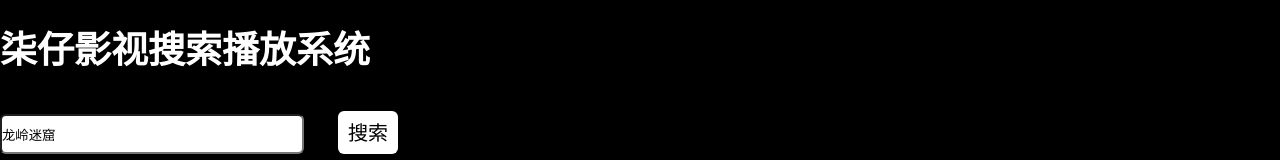
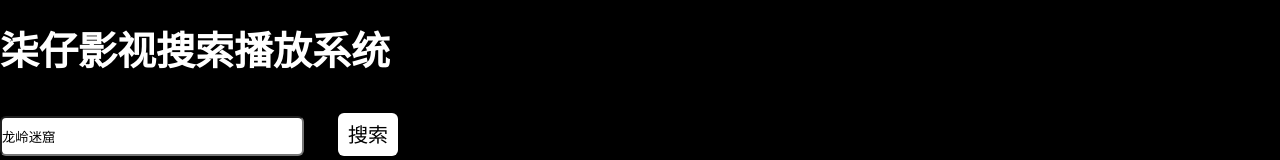
Before and after one commit to 1342130754/qi, a plain HTML site: page index.html in a window 1280 px wide. Shown: the top 160 px of the page. Drawn offline with Linux system fonts and the light colour scheme.

Commit message:
Update index.html

```diff
--- a/index.html
+++ b/index.html
@@ -18,7 +18,7 @@
 			font: "微软雅黑";
 			color: white;
 			margin-top: 20px;
-			font-size: 37px;
+			font-size: 39px;
 		}
 		input{
 			border-radius: 6px;
```
